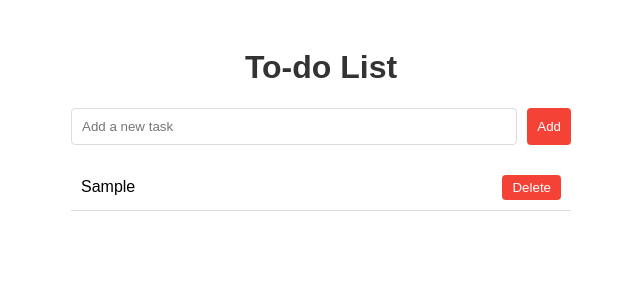
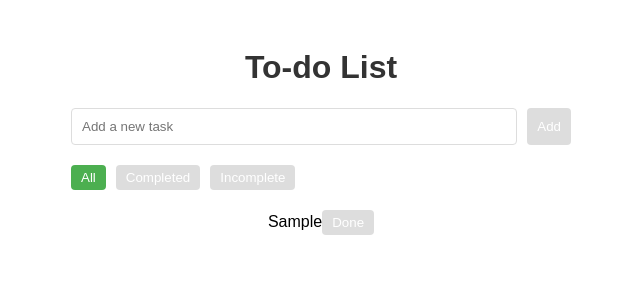
Before and after one commit to Bruno-Delourme/TodoList, a React (Vite) app: page / in a window 1280 px wide. Both pictures are taken after typing "Sample" into the empty fields and a click on the button "Add". Shown: the top 300 px of the page, without its empty margins (319-959 px from the left). Built offline with nearby package versions, Linux system fonts and the light colour scheme.

Commit message:
move done tasks to filter completed

```diff
--- a/src/App.jsx
+++ b/src/App.jsx
@@ -3,12 +3,12 @@ import { useState } from 'react';
 
 import TodoInput from './components/TodoInput/TodoInput';
 import TodoList from './components/TodoList/TodoList';
-
+import TodoFilter from './components/TodoFilter/TodoFilter';
 
 function App() {
     // Déclaration de l'état pour stocker les tâches
     const [todos, setTodos] = useState([]);
-
+    const [filter, setFilter] = useState('all');
     // Fonction pour ajouter une nouvelle tâche
     const addTodo = (text) => {
         // Création d'un objet représentant une tâche avec un identifiant unique, un texte, et un statut non terminé
@@ -17,18 +17,55 @@ function App() {
         setTodos([...todos, newTodo]);
     };
 
-    // Fonction pour supprimer une tâche en filtrant les tâches avec un ID différent de celui de la tâche supprimée
-    const deleteTodo = (id) => {
+    // Renommer deleteTodo en markAsDone
+    const markAsDone = (id) => {
+        setTodos(
+            todos.map(todo =>
+                todo.id === id ? { ...todo, completed: true } : todo
+            )
+        );
+    };
+
+    // Ajouter une nouvelle fonction pour la suppression définitive
+    const permanentDelete = (id) => {
         setTodos(todos.filter(todo => todo.id !== id));
     };
+
+    const toggleTodo = (id) => {
+        setTodos(
+            todos.map(todo =>
+                todo.id === id ? { ...todo, completed: !todo.completed } : todo
+            )
+        );
+    };
+
+    // Filtrer les tâches selon le critère sélectionné
+    const filteredTodos = todos.filter(todo => {
+        switch(filter) {
+            case 'completed':
+                return todo.completed === true;
+            case 'incomplete':
+                return todo.completed === false;
+            default:
+                return true;
+        }
+    });
 
     return (
         <div className="App">
             <h1>To-do List</h1>
             {/* Composant pour entrer de nouvelles tâches */}
             <TodoInput addTodo={addTodo} />
-            {/* Composant pour afficher la liste des tâches */}
-            <TodoList todos={todos} deleteTodo={deleteTodo} />
+            {/* Composant pour filtrer les tâches */}
+            <TodoFilter filter={filter} setFilter={setFilter} />
+            {/* Composant pour afficher et suppprimer des tâches */}
+            <TodoList
+                todos={filteredTodos}
+                markAsDone={markAsDone}
+                permanentDelete={permanentDelete}
+                toggleTodo={toggleTodo}
+                showDeleteButton={filter === 'completed'}
+            />
         </div>
     );
 }
--- /dev/null
+++ b/src/components/TodoFilter/TodoFilter.css
@@ -0,0 +1,18 @@
+.todo-filter {
+    display: flex;
+    gap: 10px;
+    margin-bottom: 20px;
+}
+
+button {
+    padding: 5px 10px;
+    border: none;
+    border-radius: 4px;
+    cursor: pointer;
+    background-color: #ddd;
+}
+
+button.active {
+    background-color: #4caf50;
+    color: white;
+}
--- a/src/components/TodoFilter/TodoFilter.jsx
+++ b/src/components/TodoFilter/TodoFilter.jsx
@@ -0,0 +1,36 @@
+import PropTypes from 'prop-types';
+import './TodoFilter.css';
+
+// Composant de filtre pour les tâches
+function TodoFilter({ filter, setFilter }) {
+    return (
+        <div className="todo-filter">
+            {/* Boutons pour sélectionner le filtre */}
+            <button
+                onClick={() => setFilter('all')}
+                className={filter === 'all' ? 'active' : ''}
+            >
+                All
+            </button>
+            <button
+                onClick={() => setFilter('completed')}
+                className={filter === 'completed' ? 'active' : ''}
+            >
+                Completed
+            </button>
+            <button
+                onClick={() => setFilter('incomplete')}
+                className={filter === 'incomplete' ? 'active' : ''}
+            >
+                Incomplete
+            </button>
+        </div>
+    );
+}
+TodoFilter.propTypes = {
+    filter: PropTypes.string.isRequired,
+    setFilter: PropTypes.func.isRequired
+};
+
+
+export default TodoFilter;
--- a/src/components/TodoItem/TodoItem.jsx
+++ b/src/components/TodoItem/TodoItem.jsx
@@ -2,10 +2,16 @@ import PropTypes from 'prop-types';
 import './TodoItem.css';
 
 
-function TodoItem({ todo, deleteTodo }) {
+function TodoItem({ todo, deleteTodo, toggleTodo }) {
     return (
         <li>
-            <span>{todo.text}</span>
+            {/* Permet de cliquer sur la tâche pour marquer comme complétée */}
+            <span
+                onClick={() => toggleTodo(todo.id)}
+                style={{ textDecoration: todo.completed ? 'line-through' : 'none' }}
+            >
+                {todo.text}
+            </span>
             <button onClick={() => deleteTodo(todo.id)}>Delete</button>
         </li>
     );
@@ -15,9 +21,11 @@ function TodoItem({ todo, deleteTodo }) {
 TodoItem.propTypes = {
     todo: PropTypes.shape({
         id: PropTypes.number.isRequired,
-        text: PropTypes.string.isRequired
+        text: PropTypes.string.isRequired,
+        completed: PropTypes.bool.isRequired
     }).isRequired,
-    deleteTodo: PropTypes.func.isRequired
+    deleteTodo: PropTypes.func.isRequired,
+    toggleTodo: PropTypes.func.isRequired
 };
 
 export default TodoItem;
--- a/src/components/TodoList/TodoList.css
+++ b/src/components/TodoList/TodoList.css
@@ -3,3 +3,8 @@ ul {
     padding: 0;
     margin: 0;
 }
+
+.todo-list .completed span {
+    text-decoration: line-through;
+    color: #888;
+}
--- a/src/components/TodoList/TodoList.jsx
+++ b/src/components/TodoList/TodoList.jsx
@@ -1,24 +1,35 @@
 import PropTypes from 'prop-types';
 import './TodoList.css';
-import TodoItem from '../TodoItem/TodoItem';
 // Composant pour afficher la liste des tâches
-function TodoList({ todos, deleteTodo }) {
+function TodoList({ todos, markAsDone, permanentDelete, toggleTodo, showDeleteButton }) {
     return (
-        <ul>
-            {/* Boucle sur chaque tâche dans le tableau 'todos', et rend un composant TodoItem pour chaque tâche */}
+        <ul className="todo-list">
             {todos.map(todo => (
-                <TodoItem
-                    key={todo.id} // Utilisation d'une clé unique pour chaque tâche
-                    todo={todo} // Passe la tâche actuelle en tant que prop au composant TodoItem
-                    deleteTodo={deleteTodo} // Passe la fonction deleteTodo en prop pour supprimer une tâche
-                />
+                <li key={todo.id} className={todo.completed ? 'completed' : ''}>
+                    <span onClick={() => toggleTodo(todo.id)}>
+                        {todo.text}
+                    </span>
+                    {!todo.completed && (
+                        <button onClick={() => markAsDone(todo.id)}>
+                            Done
+                        </button>
+                    )}
+                    {showDeleteButton && (
+                        <button onClick={() => permanentDelete(todo.id)}>
+                            Delete
+                        </button>
+                    )}
+                </li>
             ))}
         </ul>
     );
 }
 TodoList.propTypes = {
     todos: PropTypes.array.isRequired,
-    deleteTodo: PropTypes.func.isRequired
+    markAsDone: PropTypes.func.isRequired,
+    permanentDelete: PropTypes.func.isRequired,
+    toggleTodo: PropTypes.func.isRequired,
+    showDeleteButton: PropTypes.bool.isRequired
 };
 
 export default TodoList;
```
